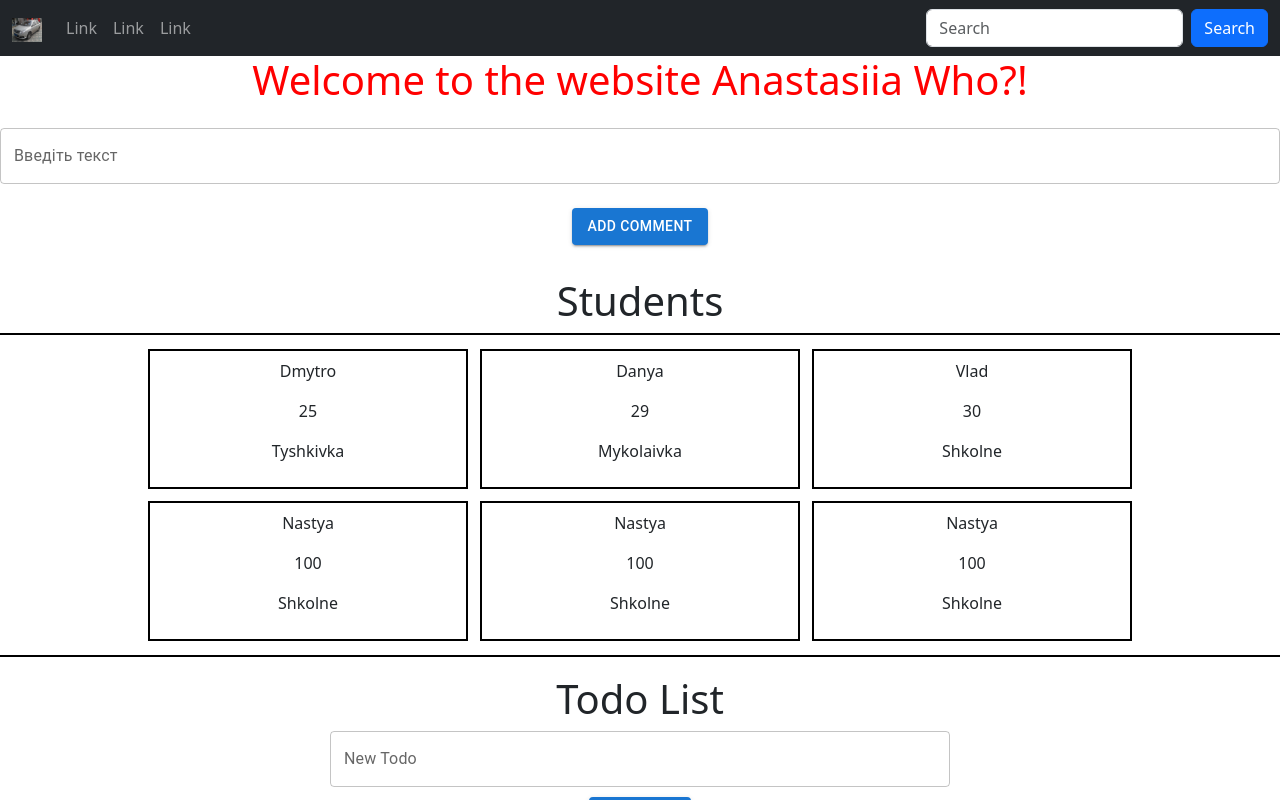
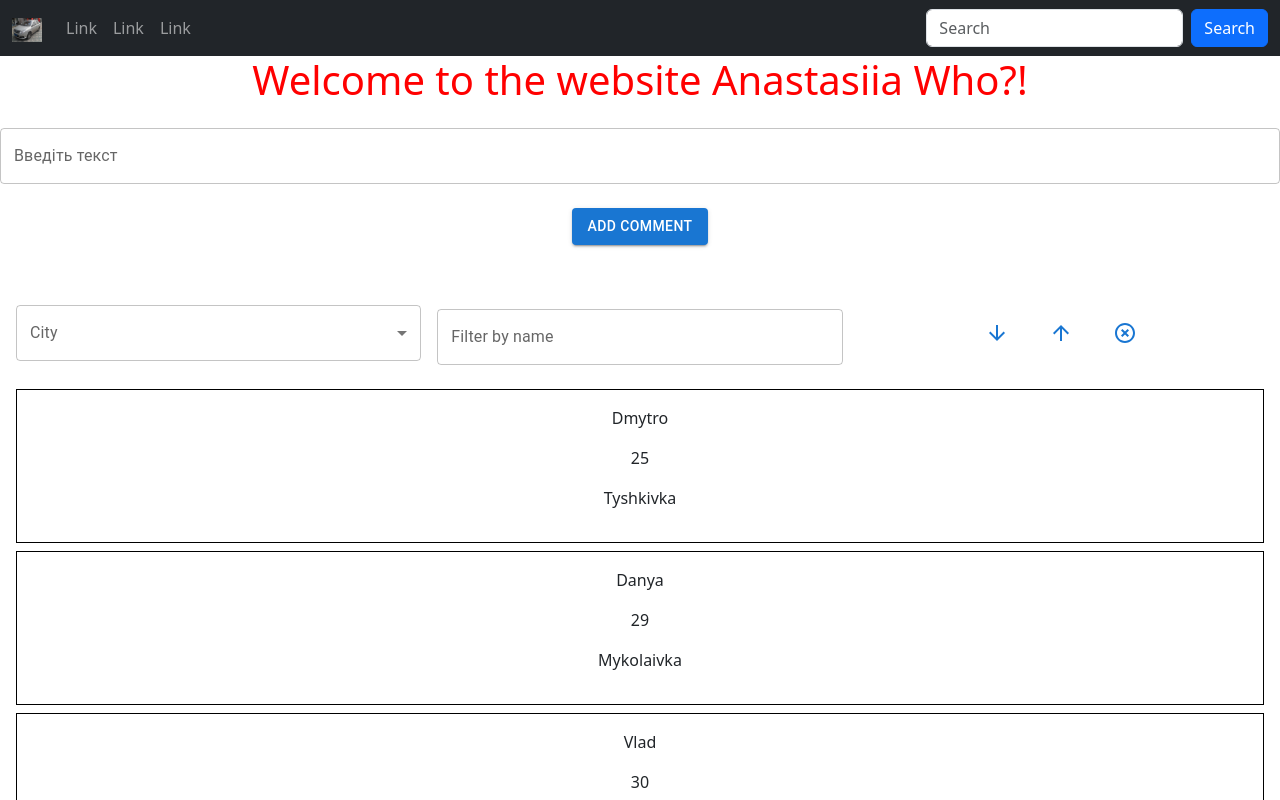
Before and after one commit to anastasiia-anastasieva/vite-project, a React (Vite) app: page / in a window 1280 px wide. Shown: the top 800 px of the page. Built offline with nearby package versions, Linux system fonts and the light colour scheme.

Commit message:
Реалізувати фільтрацію по введеному імені та додала стилі

```diff
--- a/src/components/List.jsx
+++ b/src/components/List.jsx
@@ -1,27 +1,101 @@
+import React, { useState } from 'react';
 import Students from '../list.json';
+import TextField from '@mui/material/TextField';
+import Button from '@mui/material/Button';
+import Select from '@mui/material/Select';
+import MenuItem from '@mui/material/MenuItem';
+import InputLabel from '@mui/material/InputLabel';
+import FormControl from '@mui/material/FormControl';
+import ArrowDownwardIcon from '@mui/icons-material/ArrowDownward';
+import ArrowUpwardIcon from '@mui/icons-material/ArrowUpward';
+import HighlightOffIcon from '@mui/icons-material/HighlightOff';
+import Box from '@mui/material/Box';
+import Grid from '@mui/material/Grid';
+
 function List() {
+    const [selectedCity, setSelectedCity] = useState('');
+    const [sortDirection, setSortDirection] = useState(null); // 'up', 'down', null
+    const [filterName, setFilterName] = useState('');
 
+    const handleSort = (direction) => {
+        setSortDirection(direction);
+    };
 
+    const handleCityChange = (event) => {
+        setSelectedCity(event.target.value);
+        setSortDirection(null);
+    };
+
+    const handleNameChange = (event) => {
+        setFilterName(event.target.value);
+    };
+
+    const getSortedFilteredStudents = () => {
+        return Students
+            .filter(student =>
+                (!selectedCity || student.city === selectedCity) &&
+                (!filterName || student.name.toLowerCase().includes(filterName.toLowerCase()))
+            )
+            .sort((a, b) => {
+                if (!sortDirection) return 0;
+                return sortDirection === 'up' ? a.absences - b.absences : b.absences - a.absences;
+            });
+    };
+
+    const sortedFilteredStudents = getSortedFilteredStudents();
 
     return (
-        <div>
-            <h1>Students</h1>
-            <div className={"users"}>
-                {Students.map((student) => (
-                    <div className={"user"}>
-                        <p>
-                            {student.name}
-                        </p>
-                        <p>
-                            {student.absences}
-                        </p>
-                        <p>
-                            {student.city}
-                        </p>
-                    </div>
+        <Box sx={{ padding: 2 }}>
+            <Grid container spacing={2} alignItems="center">
+                <Grid item xs={12} sm={4}>
+                    <FormControl fullWidth>
+                        <InputLabel>City</InputLabel>
+                        <Select
+                            value={selectedCity}
+                            onChange={handleCityChange}
+                            label="City"
+                        >
+                            <MenuItem value="">
+                                <em>All Cities</em>
+                            </MenuItem>
+                            {[...new Set(Students.map((student) => student.city))].map((city) => (
+                                <MenuItem key={city} value={city}>{city}</MenuItem>
+                            ))}
+                        </Select>
+                    </FormControl>
+                </Grid>
+                <Grid item xs={12} sm={4}>
+                    <TextField
+                        fullWidth
+                        label="Filter by name"
+                        value={filterName}
+                        onChange={handleNameChange}
+                        margin="normal"
+                    />
+                </Grid>
+                <Grid item xs={12} sm={4}>
+                    <Button onClick={() => handleSort('down')}>
+                        <ArrowDownwardIcon />
+                    </Button>
+                    <Button onClick={() => handleSort('up')}>
+                        <ArrowUpwardIcon />
+                    </Button>
+                    <Button onClick={() => handleSort(null)}>
+                        <HighlightOffIcon />
+                    </Button>
+                </Grid>
+            </Grid>
+
+            <Box sx={{ marginTop: 2 }}>
+                {sortedFilteredStudents.map((student, index) => (
+                    <Box key={index} sx={{ padding: 2, border: '1px solid black', marginBottom: 1 }}>
+                        <p>{student.name}</p>
+                        <p>{student.absences}</p>
+                        <p>{student.city}</p>
+                    </Box>
                 ))}
-            </div>
-        </div>
+            </Box>
+        </Box>
     );
 }
 
--- a/src/list.json
+++ b/src/list.json
@@ -20,13 +20,13 @@
       "city": "Shkolne"
     },
   {
-    "name": "Nastya",
-    "absences": 100,
+    "name": "Anastasiia",
+    "absences": 120,
     "city": "Shkolne"
   },
   {
-    "name": "Nastya",
-    "absences": 100,
+    "name": "Danil",
+    "absences": 0,
     "city": "Shkolne"
   }
 ]
```
